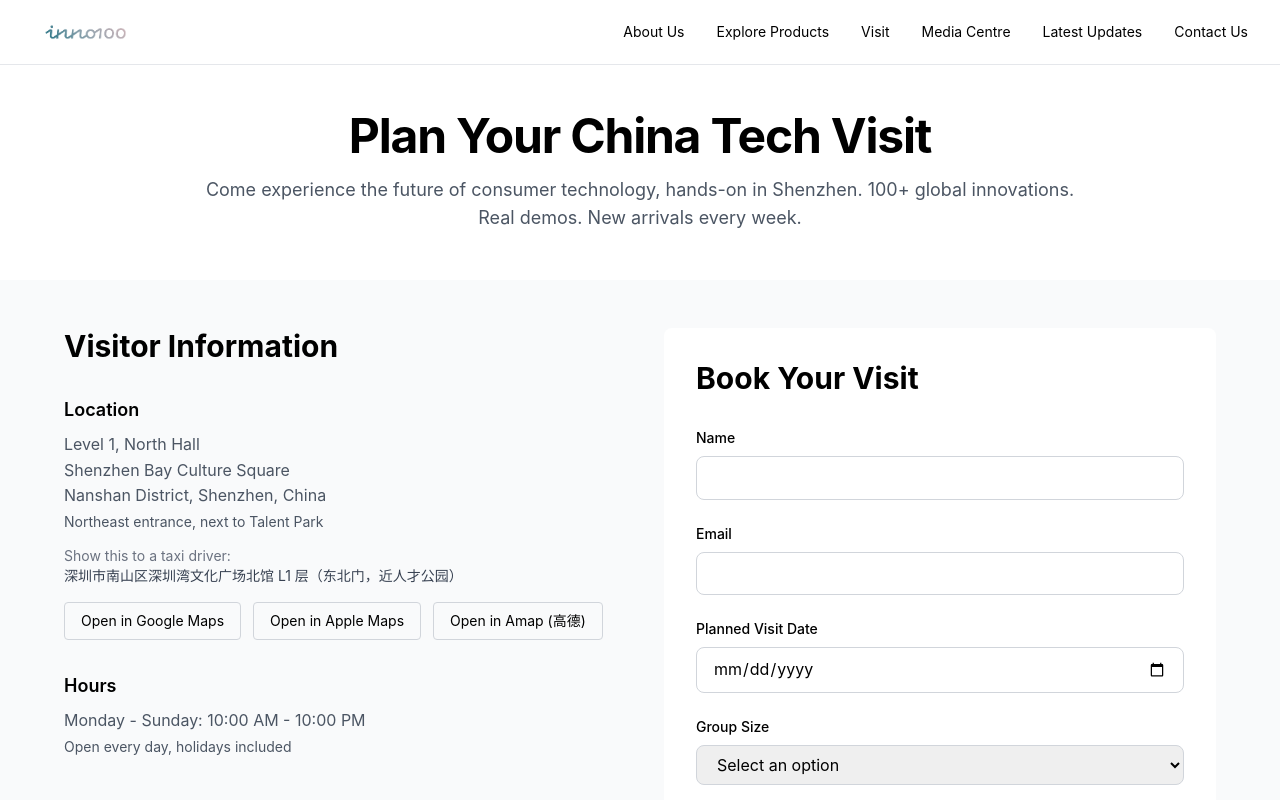
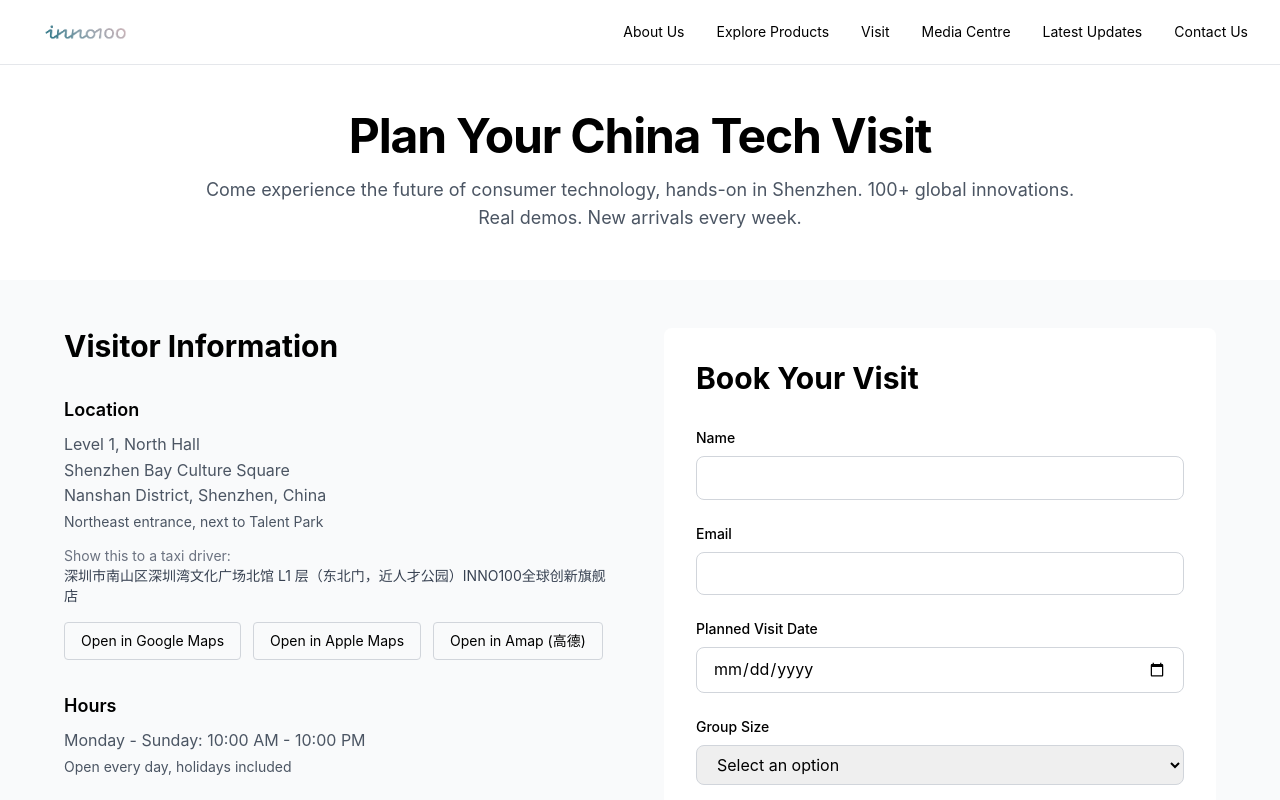
Before and after one commit to INNO100OFFICIAL/inno100-website, a Next.js app: page /visit in a window 1280 px wide. Shown: the top 800 px of the page. Built offline with nearby package versions, Linux system fonts and the light colour scheme.

Commit message:
Add store name to the taxi driver address line

```diff
--- a/app/visit/page.tsx
+++ b/app/visit/page.tsx
@@ -370,7 +370,8 @@ export default function Visit() {
                   <p className="text-gray-500 text-sm mt-3">
                     Show this to a taxi driver:<br />
                     <span className="text-gray-700">
-                      深圳市南山区深圳湾文化广场北馆 L1 层（东北门，近人才公园）
+                      深圳市南山区深圳湾文化广场北馆 L1
+                      层（东北门，近人才公园）INNO100全球创新旗舰店
                     </span>
                   </p>
                   <div className="flex flex-wrap gap-3 mt-4">
```
